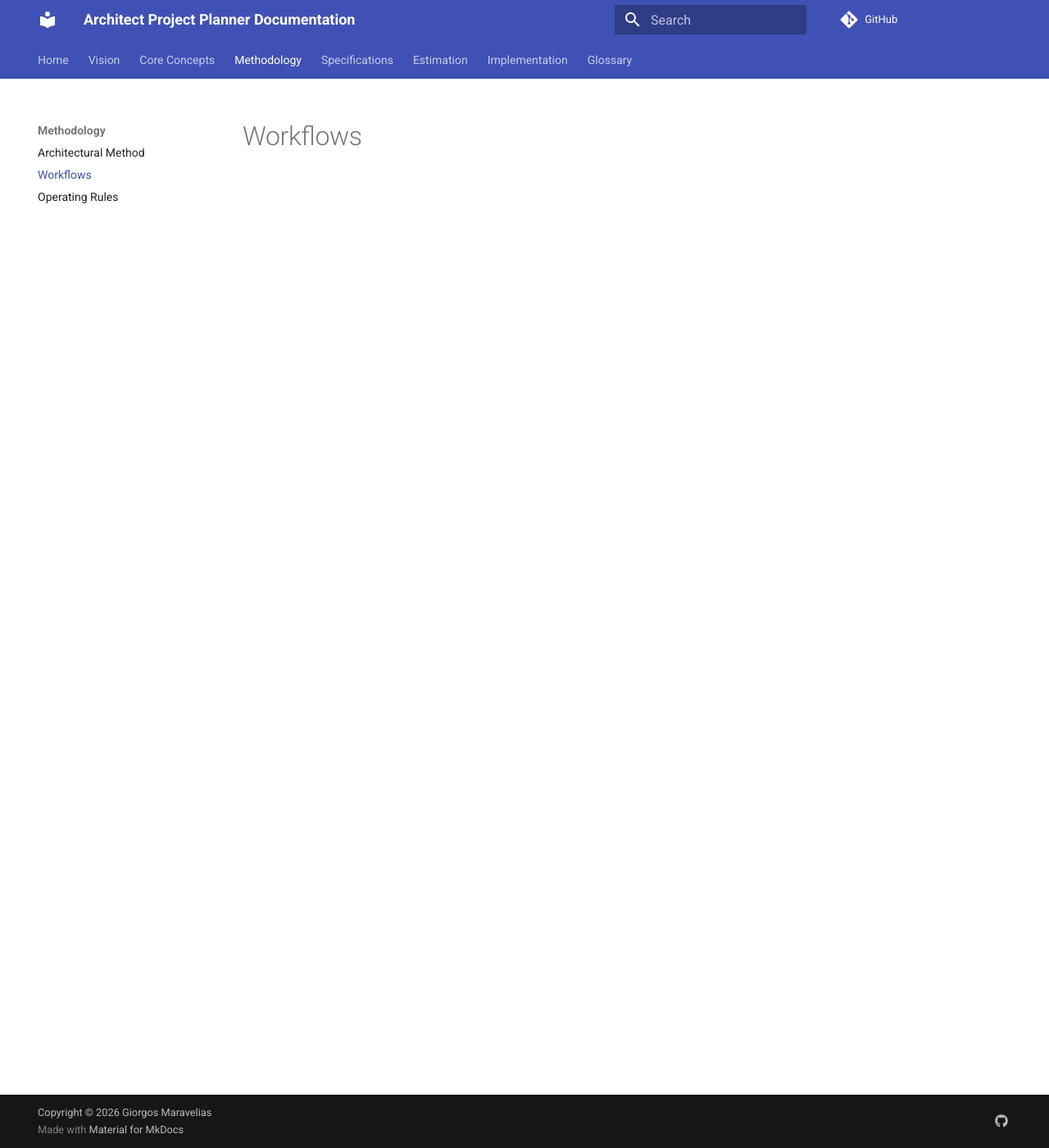
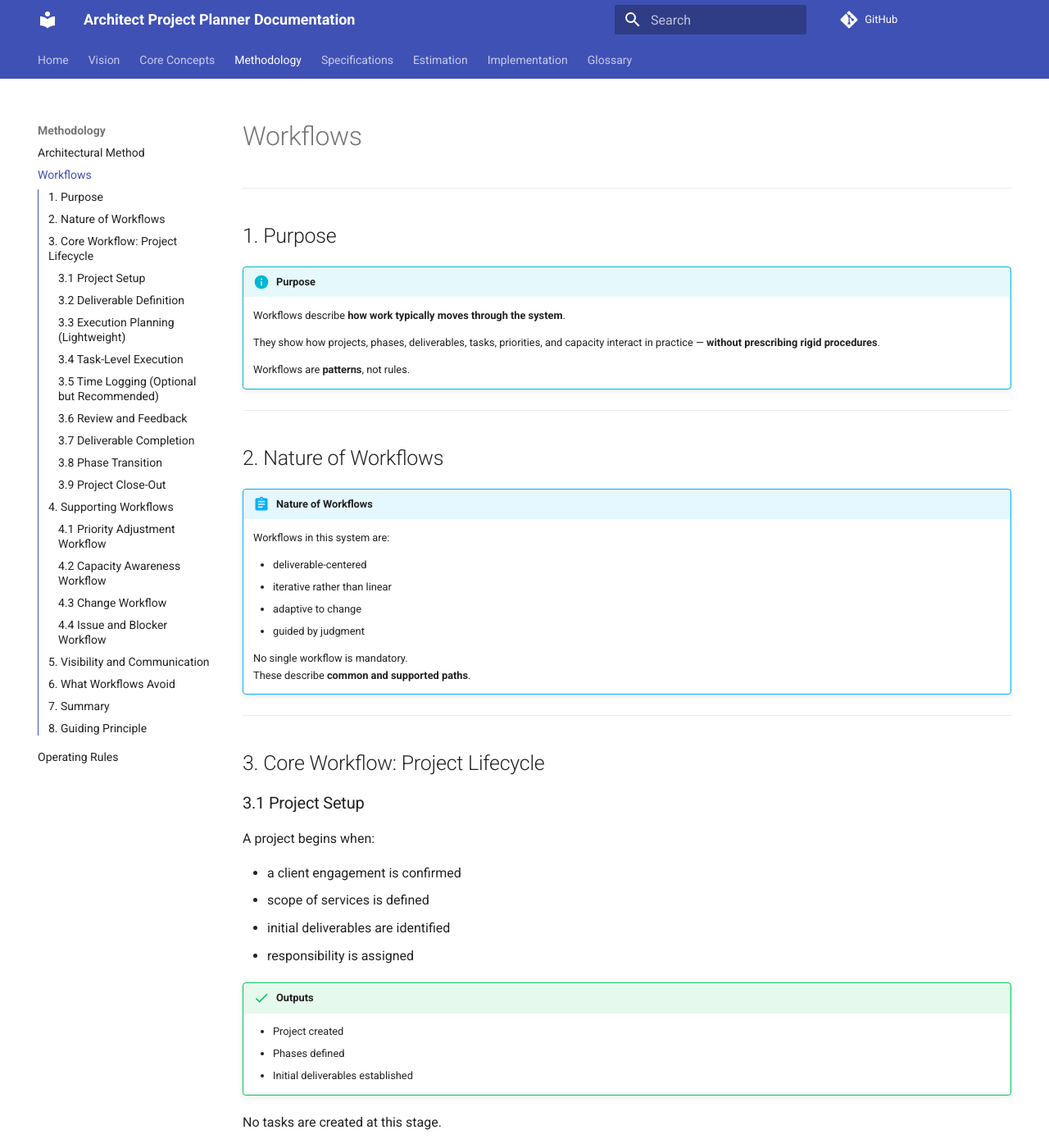
Before and after one commit to maravelias/architect-project-planer-documentation, an MkDocs documentation site: the page built from docs/methodology/workflows.md, in a window 1280 px wide and 1400 px high. Shown: the whole window at 82% size. Built offline with MkDocs 1.6.1 and Material for MkDocs 9.7.7, drawn with Linux system fonts in a browser that asks for light colours; comment, search, counter and statistics services are not loaded; some of the changed text lies outside the part shown.

Commit message:
docs(methodology): add comprehensive Workflows section
- Introduced detailed `Workflows` documentation covering purpose, nature, core workflows, supporting workflows, visibility, and anti-patterns.
- Defined key concepts such as deliverables, phases, tasks, reviews, priority adjustments, capacity awareness, and issue resolution.
- Included operating guidelines, principles, and examples to ensure clarity and applicability.
- Enhanced methodology structure to align with existing sections and improve consistency.

```diff
--- a/docs/methodology/workflows.md
+++ b/docs/methodology/workflows.md
@@ -1 +1,291 @@
 # Workflows
+
+---
+
+## 1. Purpose
+
+!!! info "Purpose"
+    Workflows describe **how work typically moves through the system**.
+
+    They show how projects, phases, deliverables, tasks, priorities, and capacity interact in practice — **without prescribing rigid procedures**.
+
+    Workflows are **patterns**, not rules.
+
+---
+
+## 2. Nature of Workflows
+
+!!! abstract "Nature of Workflows"
+    Workflows in this system are:
+
+    - deliverable-centered
+    - iterative rather than linear
+    - adaptive to change
+    - guided by judgment
+
+    No single workflow is mandatory.
+    These describe **common and supported paths**.
+
+---
+
+## 3. Core Workflow: Project Lifecycle
+
+### 3.1 Project Setup
+
+A project begins when:
+
+- a client engagement is confirmed
+- scope of services is defined
+- initial deliverables are identified
+- responsibility is assigned
+
+!!! success "Outputs"
+    - Project created
+    - Phases defined
+    - Initial deliverables established
+
+No tasks are created at this stage.
+
+---
+
+### 3.2 Deliverable Definition
+
+For each phase:
+
+- deliverables are clarified
+- completion criteria are defined
+- ownership is assigned
+
+!!! quote "Principle"
+    Deliverables represent **contractual intent**, not internal convenience.
+
+---
+
+### 3.3 Execution Planning (Lightweight)
+
+Planning focuses on:
+
+- deliverable priority
+- near-term sequencing
+- capacity awareness
+
+!!! success "Results"
+    - Identification of next actions
+    - Optional task creation
+    - No fixed schedules
+
+Planning is revisited frequently and kept minimal.
+
+---
+
+### 3.4 Task-Level Execution
+
+Tasks are created when useful to:
+
+- break down work
+- coordinate contributors
+- clarify responsibility
+
+!!! info "Tasks"
+    - inherit priority from their deliverable
+    - may be added, changed, or removed freely
+    - are not required for progress tracking
+
+Work proceeds based on judgment and context.
+
+---
+
+### 3.5 Time Logging (Optional but Recommended)
+
+As work occurs:
+
+- time is logged against tasks or deliverables
+- entries describe actual effort
+- logging happens after work is performed
+
+!!! info "Time logging supports:"
+    - reflection
+    - estimation improvement
+    - contractual evidence
+
+It does not drive daily decisions.
+
+---
+
+### 3.6 Review and Feedback
+
+Deliverables periodically enter review:
+
+- internal review
+- client review
+- authority review (if applicable)
+
+!!! success "Outcomes"
+    - feedback incorporated
+    - deliverable adjusted
+    - or deliverable approved
+
+Review cycles are expected and normal.
+
+---
+
+### 3.7 Deliverable Completion
+
+A deliverable is marked complete when:
+
+- defined completion criteria are met
+- required approvals are obtained
+- responsibility holder confirms completion
+
+!!! tip "Status Change"
+    Completion is explicit and meaningful.
+
+---
+
+### 3.8 Phase Transition
+
+Phases advance when:
+
+- their key deliverables are complete
+- contractual requirements are satisfied
+
+!!! note "Sequencing"
+    Phases may overlap.
+    Completion is not strictly sequential.
+
+---
+
+### 3.9 Project Close-Out
+
+A project concludes when:
+
+- all agreed deliverables are complete
+- final submissions are issued
+- contractual obligations are fulfilled
+
+!!! note "Post-Project Activity"
+    Time logs and tasks may continue briefly for administration,
+    but the project is considered complete.
+
+---
+
+## 4. Supporting Workflows
+
+### 4.1 Priority Adjustment Workflow
+
+Priority may change due to:
+
+- client direction
+- regulatory feedback
+- internal discovery
+- resource constraints
+
+!!! abstract "Workflow"
+    1. Re-evaluate deliverable priority
+    2. Adjust near-term focus
+    3. Communicate changes
+    4. Re-sequence tasks as needed
+
+No re-planning cascade is required.
+
+---
+
+### 4.2 Capacity Awareness Workflow
+
+Capacity is reviewed:
+
+- weekly
+- or when overload is suspected
+
+!!! warning "When capacity is exceeded:"
+    - trade-offs are discussed
+    - scope or sequencing is adjusted
+    - expectations are reset
+
+Overtime is not the default solution.
+
+---
+
+### 4.3 Change Workflow
+
+When scope changes:
+
+1. Change is identified
+2. Impact on deliverables is assessed
+3. New or revised deliverables are defined
+4. Estimates are revisited
+5. Agreement is confirmed
+
+!!! danger "Risk Alert"
+    Unacknowledged change is treated as risk.
+
+---
+
+### 4.4 Issue and Blocker Workflow
+
+When work is blocked:
+
+- the task or deliverable is marked as blocked
+- cause is identified
+- responsibility for resolution is clear
+
+!!! note "Tone"
+    Blocked status prompts conversation, not blame.
+
+---
+
+## 5. Visibility and Communication
+
+!!! info "Focus"
+    Workflows emphasize:
+
+    - clarity over completeness
+    - shared understanding
+    - minimal administrative overhead
+
+!!! success "Communication Channels"
+    Status and progress are communicated through:
+
+    - deliverable states
+    - qualitative notes
+    - review outcomes
+
+Dashboards support awareness, not control.
+
+---
+
+## 6. What Workflows Avoid
+
+!!! warning "Anti-Patterns"
+    Workflows deliberately avoid:
+
+    - rigid step sequences
+    - mandatory task breakdowns
+    - date-driven enforcement
+    - activity-based reporting
+
+Flexibility is a feature, not a weakness.
+
+---
+
+## 7. Summary
+
+!!! success "Summary"
+    Workflows provide:
+
+    - structure without rigidity
+    - guidance without prescription
+    - visibility without surveillance
+
+    They ensure the system reflects professional reality,
+    not artificial process.
+
+---
+
+## 8. Guiding Principle
+
+!!! quote "Guiding Principle"
+    Support the way work unfolds,
+    not the way software prefers it.
+
+---
```
